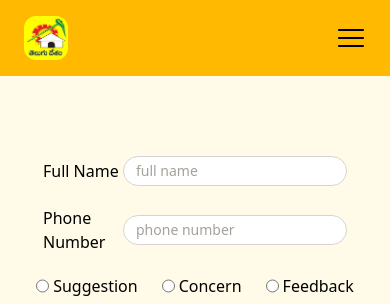
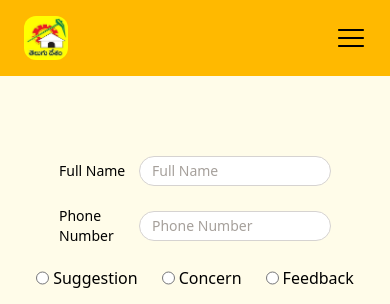
Before and after one commit to Eswar2103/palla-srinivas-portfolio, a React (Vite) app: page /connect in a window 390 px wide. Shown: the top 304 px of the page. Built offline with nearby package versions, Linux system fonts and the light colour scheme.

Commit message:
Responsive form changes

```diff
--- a/src/components/GrevienceForm.jsx
+++ b/src/components/GrevienceForm.jsx
@@ -38,7 +38,10 @@ function GrevienceForm() {
         onKeyDown={(e) => e.key === "Enter" && handleFormData}
       >
         <div className="input-base">
-          <label htmlFor="name" className="basis-20 sm:basis-30">
+          <label
+            htmlFor="name"
+            className="basis-20 sm:basis-30 text-sm sm:text-lg"
+          >
             Full Name
           </label>
           <input
@@ -46,11 +49,14 @@ function GrevienceForm() {
             name="name"
             type="text"
             required
-            placeholder="full name"
+            placeholder="Full Name"
           />
         </div>
         <div className="input-base">
-          <label htmlFor="phone" className="basis-20 sm:basis-30">
+          <label
+            htmlFor="phone"
+            className="basis-20 sm:basis-30 text-sm sm:text-lg"
+          >
             Phone Number
           </label>
           <input
@@ -60,7 +66,7 @@ function GrevienceForm() {
             pattern="[0-9]{10}"
             maxLength="10"
             required
-            placeholder="phone number"
+            placeholder="Phone Number"
             onInvalid={(e) =>
               e.target.setCustomValidity(
                 "Please enter a valid 10-digit phone number"
--- a/src/index.css
+++ b/src/index.css
@@ -23,7 +23,7 @@
   }
 
   .input-base {
-    @apply mb-5 w-md sm:w-2xl flex justify-center flex-row items-center;
+    @apply mb-5 w-sm sm:w-2xl flex justify-center flex-row items-center;
   }
 
   .grid-auto-fit {
```
